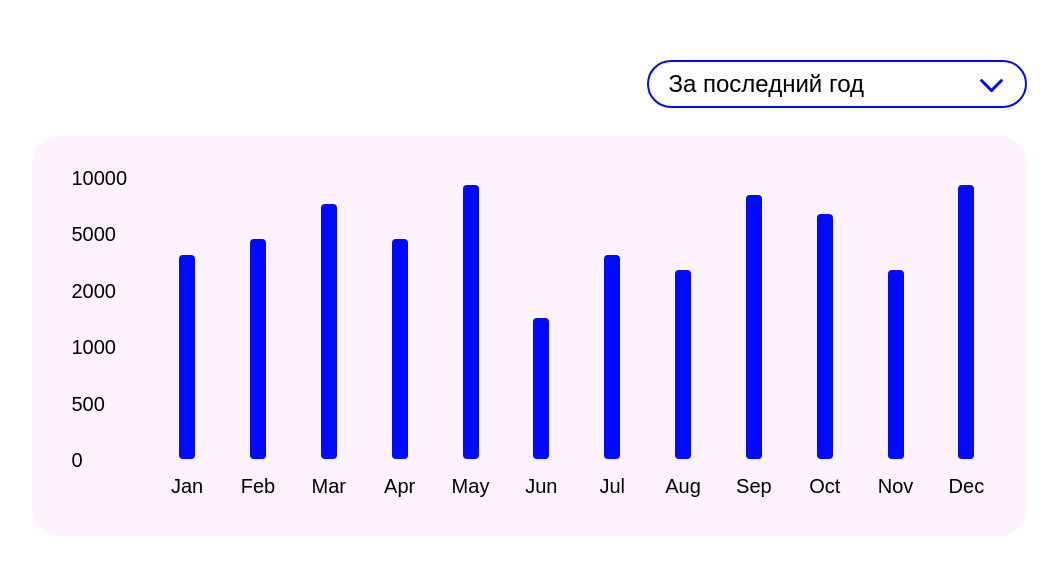
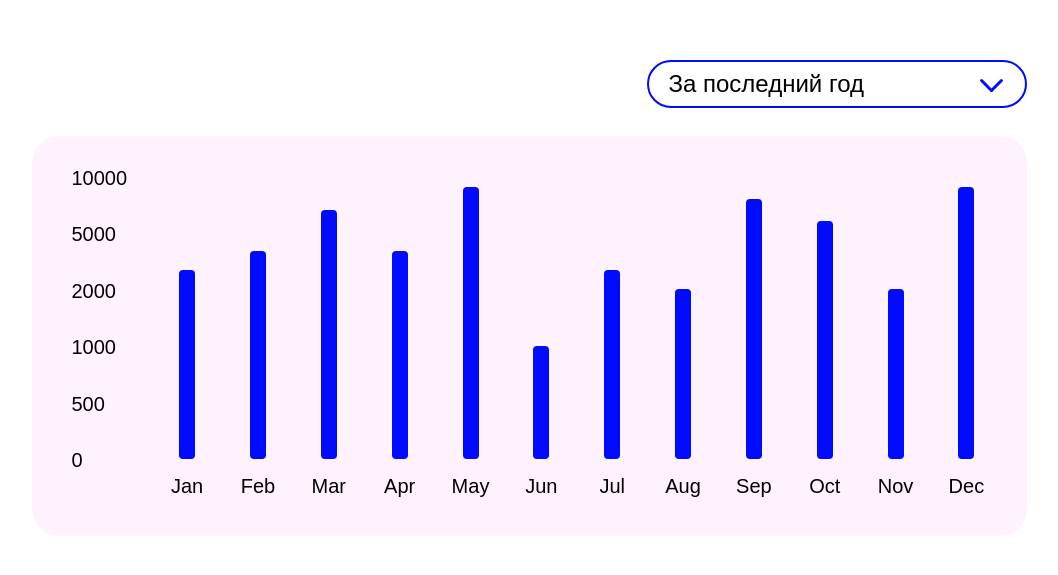
Before and after one commit to Vasily257/interactive-chart, a Next.js app: page / in a window 1280 px wide. Shown: the part 107-682 px from the top of the page, without its empty margins (111-1169 px from the left). Built offline with nearby package versions, Linux system fonts and the light colour scheme.

Commit message:
fix(Graph): fix calculating height

```diff
--- a/src/app/components/Graph/Graph.tsx
+++ b/src/app/components/Graph/Graph.tsx
@@ -46,8 +46,9 @@ const calculateRelativeColumnLength = (value: number) => {
   const labels = VALUE_AXIS_LABELS;
   const [left, right] = findBorderIndexes(labels, value);
 
-  const baseHeight = (left + 1) / labels.length;
-  const additionalHeight = (value - labels[left]) / (labels[right] - labels[left]) / labels.length;
+  const baseHeight = left / (labels.length - 1);
+  const additionalHeight =
+    (value - labels[left]) / (labels[right] - labels[left]) / (labels.length - 1);
 
   return baseHeight + additionalHeight;
 };
```
